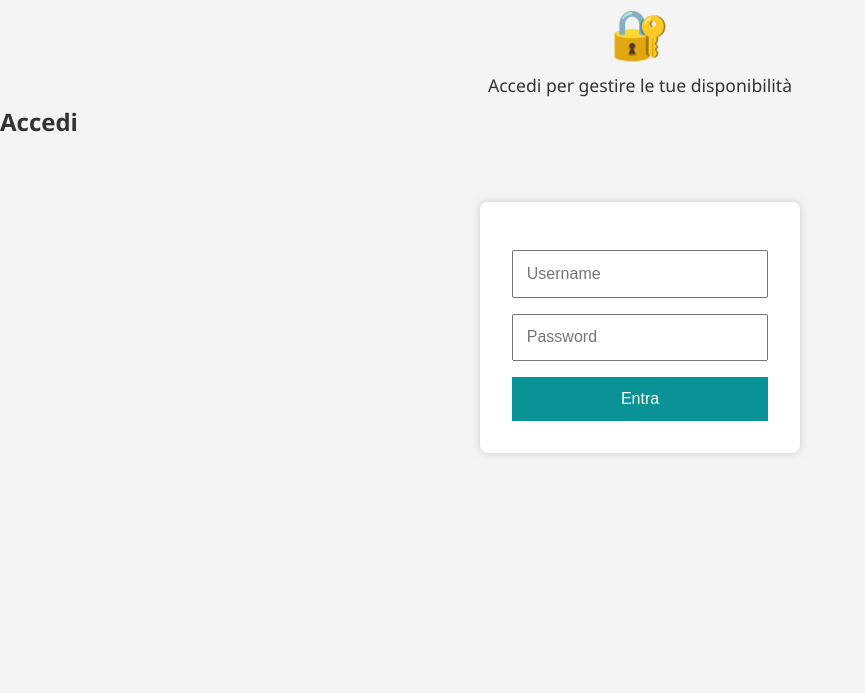
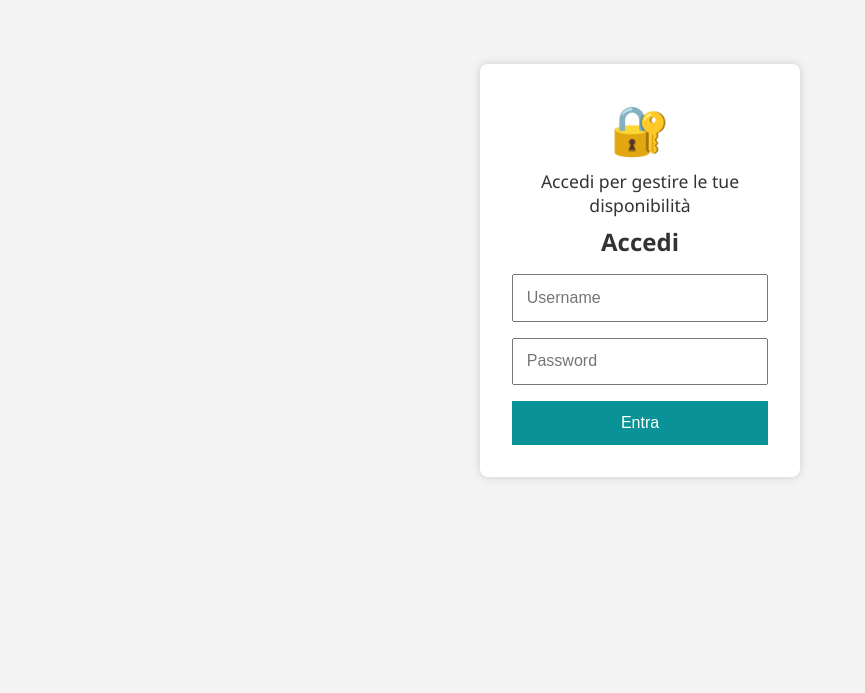
Before and after one commit to gioele134/Org-inc, a Flask app: page / in a window 1280 px wide. Shown: the top 693 px of the page, without its empty margins (0-865 px from the left). Before the commit the page ends 455 px from the top, so only its background shows below. Run offline with Flask 3, Linux system fonts and the light colour scheme; parts of the project's set-up code (start-up, migrations or seed data) failed here and were passed over.

Commit message:
Update login.html

```diff
--- a/templates/login.html
+++ b/templates/login.html
@@ -7,24 +7,23 @@
   <link rel="stylesheet" href="{{ url_for('static', filename='styles.css') }}">
 </head>
 <body>
-  <div class="login-container">
 
-    <div style="text-align: center; grid-column: span 2;">
+  <form method="POST" class="login-form">
+    <div style="text-align: center;">
       <div style="font-size: 3rem;">🔐</div>
       <p style="margin: 0.5rem 0; font-size: 1.1rem;">Accedi per gestire le tue disponibilità</p>
     </div>
 
-    <h2>Accedi</h2>
+    <h2 style="text-align:center;">Accedi</h2>
 
     {% if errore %}
-      <div class="errore">{{ errore }}</div>
+      <div class="errore" style="color: red; text-align: center; margin-top: 1rem;">{{ errore }}</div>
     {% endif %}
 
-    <form method="POST" class="login-form">
-      <input type="text" name="username" placeholder="Username" required>
-      <input type="password" name="password" placeholder="Password" required>
-      <button type="submit">Entra</button>
-    </form>
-  </div>
+    <input type="text" name="username" placeholder="Username" required>
+    <input type="password" name="password" placeholder="Password" required>
+    <button type="submit">Entra</button>
+  </form>
+
 </body>
 </html>
```
